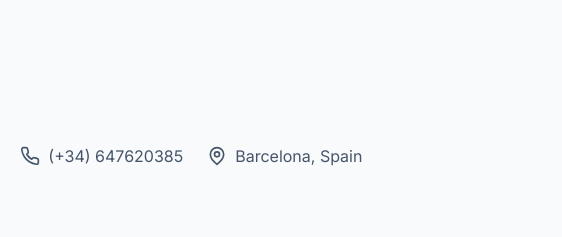
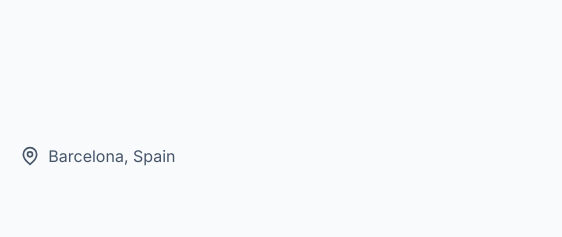
Before and after one commit to FrancescaD99/Portfolio, a plain HTML site: page index.html in a window 1280 px wide. Shown: the top 237 px of the page, 718-1280 px from the left. Drawn offline with nearby package versions, Linux system fonts and the light colour scheme.

Commit message:
Update index.html

```diff
--- a/index.html
+++ b/index.html
@@ -68,10 +68,6 @@
                        <svg xmlns="http://www.w3.org/2000/svg" width="20" height="20" viewBox="0 0 24 24" fill="none" stroke="currentColor" stroke-width="2" stroke-linecap="round" stroke-linejoin="round" class="mr-2"><path d="M16 8a6 6 0 0 1 6 6v7h-4v-7a2 2 0 0 0-2-2 2 2 0 0 0-2 2v7h-4v-7a6 6 0 0 1 6-6z"></path><rect x="2" y="9" width="4" height="12"></rect><circle cx="4" cy="4" r="2"></circle></svg>
                        LinkedIn
                     </a>
-                    <div class="flex items-center">
-                        <svg xmlns="http://www.w3.org/2000/svg" width="20" height="20" viewBox="0 0 24 24" fill="none" stroke="currentColor" stroke-width="2" stroke-linecap="round" stroke-linejoin="round" class="mr-2"><path d="M22 16.92v3a2 2 0 0 1-2.18 2 19.79 19.79 0 0 1-8.63-3.07 19.5 19.5 0 0 1-6-6 19.79 19.79 0 0 1-3.07-8.67A2 2 0 0 1 4.11 2h3a2 2 0 0 1 2 1.72 12.84 12.84 0 0 0 .7 2.81 2 2 0 0 1-.45 2.11L8.09 9.91a16 16 0 0 0 6 6l1.27-1.27a2 2 0 0 1 2.11-.45 12.84 12.84 0 0 0 2.81.7A2 2 0 0 1 22 16.92z"/></svg>
-                        (+34) 647620385
-                    </div>
                      <div class="flex items-center">
                         <svg xmlns="http://www.w3.org/2000/svg" width="20" height="20" viewBox="0 0 24 24" fill="none" stroke="currentColor" stroke-width="2" stroke-linecap="round" stroke-linejoin="round" class="mr-2"><path d="M20 10c0 6-8 12-8 12s-8-6-8-12a8 8 0 0 1 16 0Z"/><circle cx="12" cy="10" r="3"/></svg>
                         Barcelona, Spain
```
